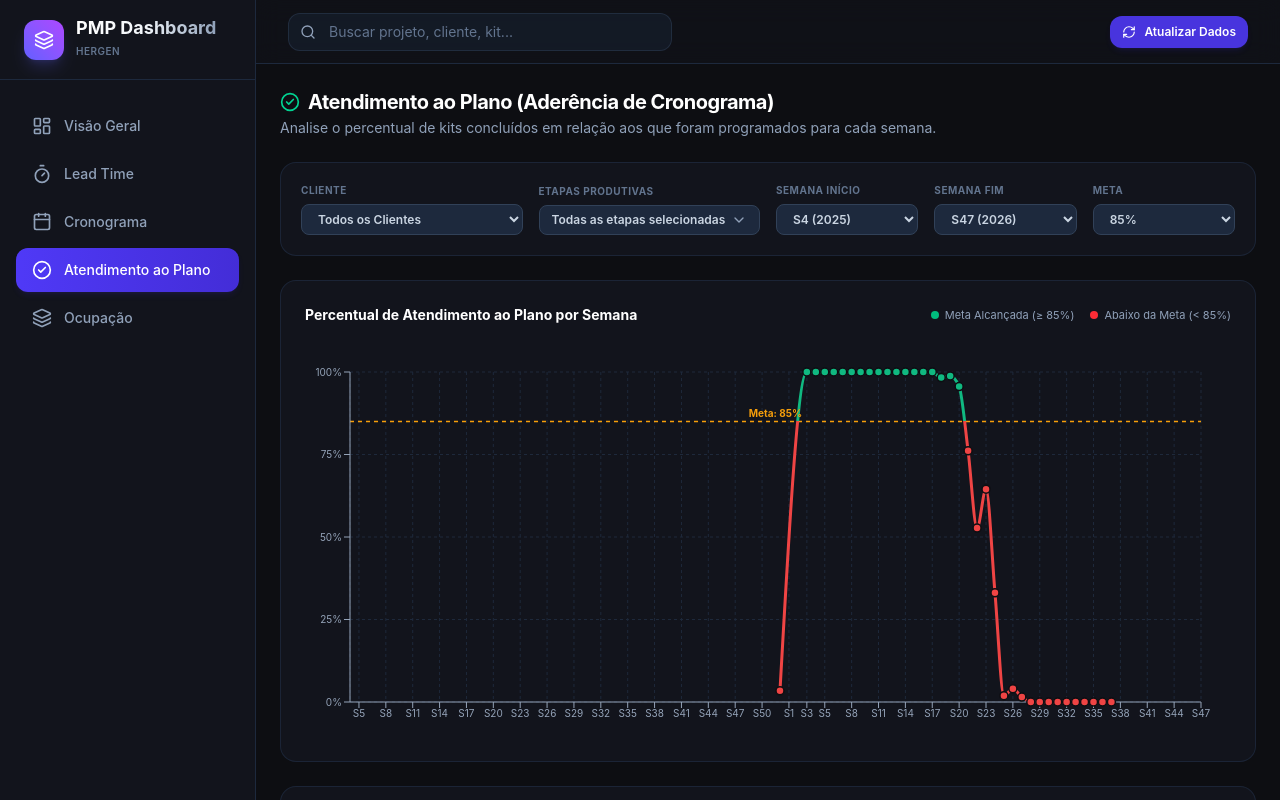
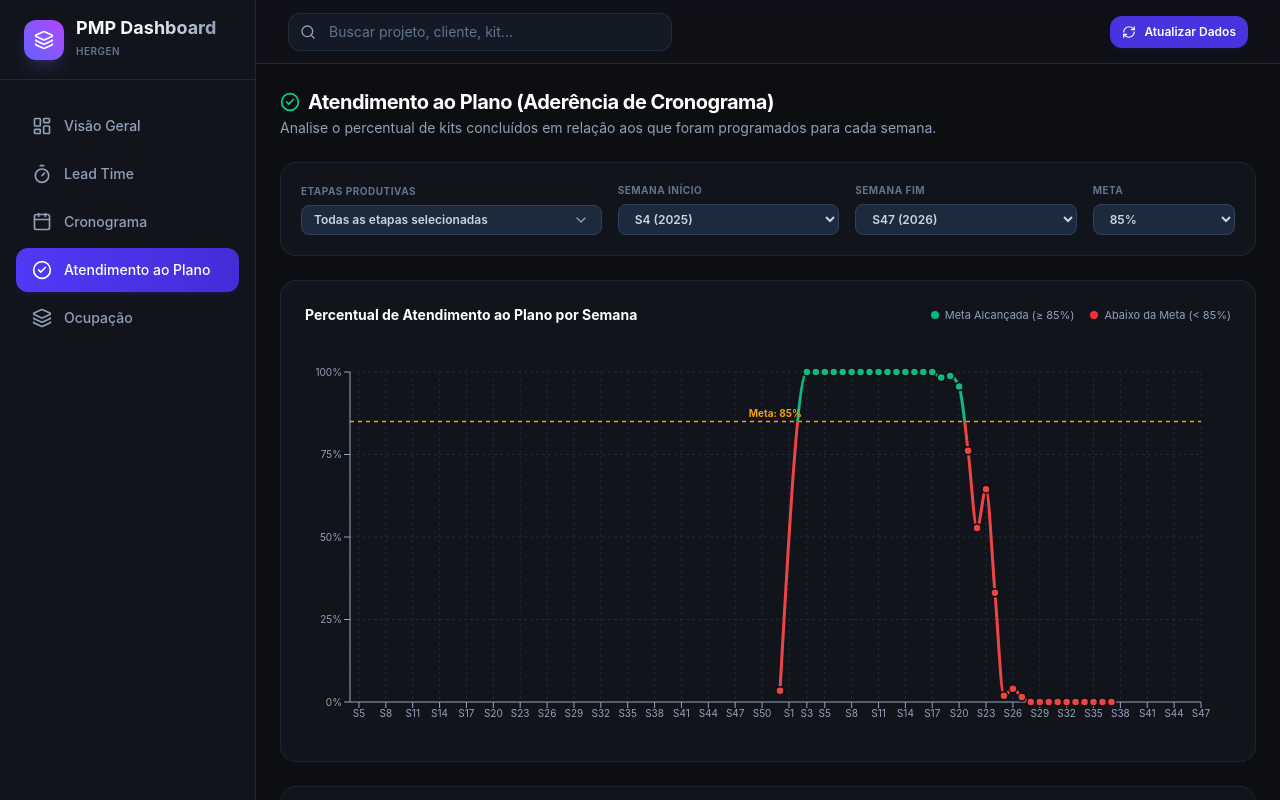
Before and after one commit to stefenon-79/dashboard-pmp, a React (Vite) app: page / in a window 1280 px wide. Both pictures are taken after a click on the button "Atendimento ao Plano". Shown: the top 800 px of the page. Built offline with nearby package versions, Linux system fonts and the light colour scheme.

Commit message:
feat: remove client filter from compliance and occupancy tabs, add top X-axis with grouped and centered months in occupancy chart

```diff
--- a/src/App.tsx
+++ b/src/App.tsx
@@ -177,12 +177,10 @@ export default function App() {
   const [complianceEndWeek, setComplianceEndWeek] = useState<number | null>(null)
   const [complianceMeta, setComplianceMeta] = useState<number>(85)
   const [complianceSelectedEtapas, setComplianceSelectedEtapas] = useState<string[]>([])
-  const [complianceClienteFilter, setComplianceClienteFilter] = useState<string>('todos')
   const [etapaDropdownOpen, setEtapaDropdownOpen] = useState(false)
 
   // Occupancy (Ocupação) states
   const [occupancySelectedEtapas, setOccupancySelectedEtapas] = useState<string[]>([])
-  const [occupancyClienteFilter, setOccupancyClienteFilter] = useState<string>('todos')
   const [occupancyDropdownOpen, setOccupancyDropdownOpen] = useState(false)
 
   // Local dynamic table states
@@ -829,11 +827,10 @@ export default function App() {
       visibleWeeks.push(startWeek + i)
     }
 
-    // 2. Filter records based on selected client and stages
+    // 2. Filter records based on selected stages
     const filteredRecords = data.filter(r => {
-      const matchClient = complianceClienteFilter === 'todos' || r.cliente === complianceClienteFilter
       const matchStage = complianceSelectedEtapas.includes(normalizeEtapa(r.etapa))
-      return matchClient && matchStage
+      return matchStage
     })
 
     // 3. For each week, calculate compliance percentage
@@ -861,7 +858,7 @@ export default function App() {
         totalConcluidos: completed
       }
     })
-  }, [complianceStartWeek, complianceEndWeek, complianceSelectedEtapas, complianceClienteFilter, globalWeekRange])
+  }, [complianceStartWeek, complianceEndWeek, complianceSelectedEtapas, globalWeekRange])
 
   const complianceGradientOffset = useMemo(() => {
     const values = complianceChartData
@@ -889,9 +886,7 @@ export default function App() {
       visibleWeeks.push(startWeek + i)
     }
 
-    const clientFilteredRecords = data.filter(r => {
-      return complianceClienteFilter === 'todos' || r.cliente === complianceClienteFilter
-    })
+    const clientFilteredRecords = data
 
     return complianceSelectedEtapas.map(etapa => {
       const stageRecords = clientFilteredRecords.filter(r => normalizeEtapa(r.etapa) === etapa)
@@ -919,12 +914,36 @@ export default function App() {
         weeklyCompliance
       }
     })
-  }, [complianceStartWeek, complianceEndWeek, complianceSelectedEtapas, complianceClienteFilter, globalWeekRange])
+  }, [complianceStartWeek, complianceEndWeek, complianceSelectedEtapas, globalWeekRange])
+
+  // --- Week-to-Month Map based on database records ---
+  const weekToMonthMap = useMemo(() => {
+    const map = new Map<number, string>()
+    data.forEach(r => {
+      const anoAtual = parseInt(r.anoAtual) || 0
+      const prog = parseInt(r.programado) || 0
+      const mes = r.mesProg ? r.mesProg.trim() : ''
+      if (anoAtual > 0 && prog > 0 && mes !== '') {
+        const absWeek = anoAtual * 52 + prog
+        map.set(absWeek, mes)
+      }
+    })
+    return map
+  }, [])
+
+  const getMonthNameFromAbsWeek = useMemo(() => {
+    return (absWeek: number): string => {
+      const mapped = weekToMonthMap.get(absWeek)
+      if (mapped) return mapped
+      const num = absWeek % 52
+      const monthIndex = Math.min(11, Math.floor((num === 0 ? 51 : num - 1) / 4.33))
+      const MONTHS = ['Janeiro', 'Fevereiro', 'Março', 'Abril', 'Maio', 'Junho', 'Julho', 'Agosto', 'Setembro', 'Outubro', 'Novembro', 'Dezembro']
+      return MONTHS[monthIndex]
+    }
+  }, [weekToMonthMap])
 
   const occupancyChartData = useMemo(() => {
-    const clientRecords = data.filter(r => {
-      return occupancyClienteFilter === 'todos' || r.cliente === occupancyClienteFilter
-    })
+    const clientRecords = data
 
     const stageMap = new Map<string, { minProg: number; maxProg: number }>()
 
@@ -972,7 +991,31 @@ export default function App() {
     })
 
     return result.sort((a, b) => a.minProg - b.minProg || a.etapa.localeCompare(b.etapa))
-  }, [occupancyClienteFilter, occupancySelectedEtapas])
+  }, [occupancySelectedEtapas])
+
+  const occupancyMonthTicks = useMemo(() => {
+    if (occupancyChartData.length === 0) return []
+    const minAbs = Math.min(...occupancyChartData.map(d => d.minProg))
+    const maxAbs = Math.max(...occupancyChartData.map(d => d.maxProg))
+
+    const groups: Record<string, number[]> = {}
+    for (let w = minAbs; w <= maxAbs; w++) {
+      const monthName = getMonthNameFromAbsWeek(w)
+      const year = Math.floor((w - 1) / 52)
+      const label = `${monthName} ('${String(year).substring(2)})`
+      if (!groups[label]) groups[label] = []
+      groups[label].push(w)
+    }
+
+    return Object.entries(groups).map(([label, weeks]) => {
+      const sum = weeks.reduce((a, b) => a + b, 0)
+      const avg = sum / weeks.length
+      return {
+        value: avg,
+        label
+      }
+    })
+  }, [occupancyChartData, getMonthNameFromAbsWeek])
 
   // Compliance Custom Helpers
   const CustomDot = (props: any) => {
@@ -1987,23 +2030,8 @@ export default function App() {
               {/* Filters Panel */}
               <div className="grid gap-4 md:grid-cols-12 items-center bg-[#12141c] border border-slate-800/80 rounded-2xl p-5 relative">
 
-                {/* Client filter */}
-                <div className="md:col-span-3 flex flex-col gap-1.5">
-                  <label className="text-[10px] uppercase font-bold text-slate-500 tracking-wider">Cliente</label>
-                  <select
-                    value={complianceClienteFilter}
-                    onChange={e => setComplianceClienteFilter(e.target.value)}
-                    className="bg-slate-800 border border-slate-700 rounded-lg py-1.5 px-3 text-xs text-slate-300 focus:outline-none focus:border-indigo-500 font-semibold cursor-pointer w-full"
-                  >
-                    <option value="todos">Todos os Clientes</option>
-                    {uniqueClientes.map(c => (
-                      <option key={c} value={c}>{c}</option>
-                    ))}
-                  </select>
-                </div>
-
                 {/* Custom Multi-Select Dropdown for Stages */}
-                <div className="relative md:col-span-3 flex flex-col gap-1.5">
+                <div className="relative md:col-span-4 flex flex-col gap-1.5">
                   <label className="text-[10px] uppercase font-bold text-slate-500 tracking-wider">Etapas Produtivas</label>
                   <button
                     onClick={() => setEtapaDropdownOpen(!etapaDropdownOpen)}
@@ -2070,7 +2098,7 @@ export default function App() {
                 </div>
 
                 {/* Start Week dropdown */}
-                <div className="md:col-span-2 flex flex-col gap-1.5">
+                <div className="md:col-span-3 flex flex-col gap-1.5">
                   <label className="text-[10px] uppercase font-bold text-slate-500 tracking-wider">Semana Início</label>
                   <select
                     value={complianceStartWeek !== null ? complianceStartWeek : ''}
@@ -2084,7 +2112,7 @@ export default function App() {
                 </div>
 
                 {/* End Week dropdown */}
-                <div className="md:col-span-2 flex flex-col gap-1.5">
+                <div className="md:col-span-3 flex flex-col gap-1.5">
                   <label className="text-[10px] uppercase font-bold text-slate-500 tracking-wider">Semana Fim</label>
                   <select
                     value={complianceEndWeek !== null ? complianceEndWeek : ''}
@@ -2281,21 +2309,6 @@ export default function App() {
               {/* Filters Panel */}
               <div className="grid gap-4 md:grid-cols-12 items-center bg-[#12141c] border border-slate-800/80 rounded-2xl p-5 relative">
 
-                {/* Client filter */}
-                <div className="md:col-span-4 flex flex-col gap-1.5">
-                  <label className="text-[10px] uppercase font-bold text-slate-500 tracking-wider">Cliente</label>
-                  <select
-                    value={occupancyClienteFilter}
-                    onChange={e => setOccupancyClienteFilter(e.target.value)}
-                    className="bg-slate-800 border border-slate-700 rounded-lg py-1.5 px-3 text-xs text-slate-300 focus:outline-none focus:border-indigo-500 font-semibold cursor-pointer w-full"
-                  >
-                    <option value="todos">Todos os Clientes</option>
-                    {uniqueClientes.map(cli => (
-                      <option key={cli} value={cli}>{cli}</option>
-                    ))}
-                  </select>
-                </div>
-
                 {/* Custom Multi-Select Dropdown for Stages */}
                 <div className="relative md:col-span-4 flex flex-col gap-1.5">
                   <label className="text-[10px] uppercase font-bold text-slate-500 tracking-wider">Etapas</label>
@@ -2377,7 +2390,7 @@ export default function App() {
                       <BarChart
                         data={occupancyChartData}
                         layout="vertical"
-                        margin={{ top: 20, right: 30, left: 100, bottom: 20 }}
+                        margin={{ top: 30, right: 30, left: 100, bottom: 20 }}
                       >
                         <defs>
                           <linearGradient id="occupancyBarGradient" x1="0" y1="0" x2="1" y2="0">
@@ -2385,19 +2398,40 @@ export default function App() {
                             <stop offset="100%" stopColor="#10b981" />
                           </linearGradient>
                         </defs>
-                        <CartesianGrid strokeDasharray="3 3" stroke="#1e293b" horizontal={false} />
+                        <CartesianGrid xAxisId="weeks" strokeDasharray="3 3" stroke="#1e293b" horizontal={false} />
+
+                        {/* Primary XAxis: Weeks (at the bottom) */}
                         <XAxis
+                          xAxisId="weeks"
                           type="number"
                           domain={['dataMin - 1', 'dataMax + 1']}
                           tickFormatter={tickVal => {
-                            const year = Math.floor((tickVal - 1) / 52)
                             let num = tickVal % 52
                             if (num === 0) num = 52
-                            return `S${num} ('${String(year).substring(2)})`
+                            return `S${num}`
                           }}
                           stroke="#94a3b8"
                           tick={{ fill: '#94a3b8', fontSize: 10 }}
+                          orientation="bottom"
                         />
+
+                        {/* Secondary XAxis: Months (at the top, grouped and centered) */}
+                        <XAxis
+                          xAxisId="months"
+                          type="number"
+                          domain={['dataMin - 1', 'dataMax + 1']}
+                          orientation="top"
+                          ticks={occupancyMonthTicks.map(t => t.value)}
+                          tickFormatter={val => {
+                            const matched = occupancyMonthTicks.find(t => Math.abs(t.value - val) < 0.01)
+                            return matched ? matched.label : ''
+                          }}
+                          stroke="#475569"
+                          tick={{ fill: '#a5b4fc', fontSize: 10, fontWeight: 'bold' }}
+                          tickLine={false}
+                          axisLine={false}
+                        />
+
                         <YAxis
                           type="category"
                           dataKey="etapa"
@@ -2425,6 +2459,7 @@ export default function App() {
                           }}
                         />
                         <Bar
+                          xAxisId="weeks"
                           dataKey="range"
                           fill="url(#occupancyBarGradient)"
                           radius={[6, 6, 6, 6]}
@@ -2436,7 +2471,7 @@ export default function App() {
                 ) : (
                   <div className="flex flex-col items-center justify-center text-center p-16 text-slate-500">
                     <Clock className="h-10 w-10 text-slate-700 mb-2" />
-                    <p className="text-xs">Nenhum dado de programação disponível para o cliente ou etapas selecionadas.</p>
+                    <p className="text-xs">Nenhum dado de programação disponível ou etapas selecionadas.</p>
                   </div>
                 )}
               </div>
```
